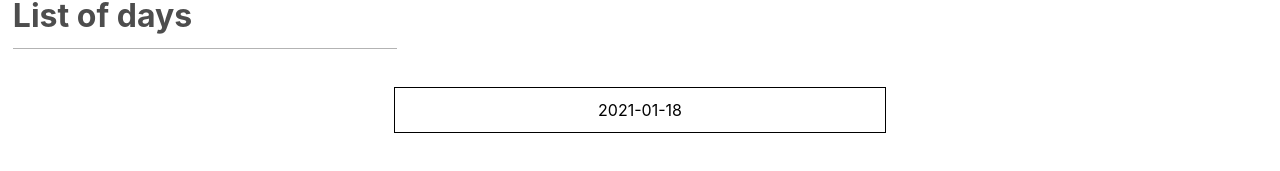
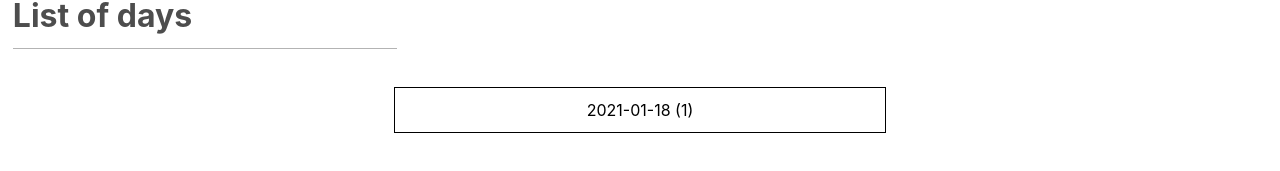
Before and after one commit to atrykp/to-do-list-react, a React (Create React App) app: page /dateList in a window 1280 px wide. Both pictures are taken after typing "Sample" into the empty fields and a click on the button "ADD TASK". Shown: the part 343-514 px from the top of the page. Built offline with nearby package versions, Linux system fonts and the light colour scheme.

Commit message:
adding a counter to the date list in DateList.js

```diff
--- a/src/components/DateList.js
+++ b/src/components/DateList.js
@@ -6,6 +6,7 @@ const DateList = (props) => {
     return new Date(a.date) - new Date(b.date);
   });
   let dateArrs = [];
+
   while (sortedArr.length > 0) {
     let currDate = sortedArr[0].date;
     let endIndex = sortedArr.filter((element) => element.date === currDate)
@@ -15,8 +16,8 @@ const DateList = (props) => {
   }
   const links = dateArrs.map((arr) => (
     <li>
-      <Link key={arr[0].date} to={`/date/${arr[0].date}`}>
-        {arr[0].date}
+      <Link key={Math.floor(Math.random() * 123)} to={`/date/${arr[0].date}`}>
+        {arr[0].date} ({arr.length})
       </Link>
     </li>
   ));
--- a/src/components/DatePage.js
+++ b/src/components/DatePage.js
@@ -6,6 +6,7 @@ const DatePage = (props) => {
   let tasksArr = props.taskArr.props.toDoArr;
 
   tasksArr = tasksArr.filter((elem) => elem.date === props.match.params.date);
+
   const list = tasksArr.map((elem) => (
     <Task
       task={elem}
```
Also changed, not shown: 1 other file (tests, documents, lock files or other folders).
